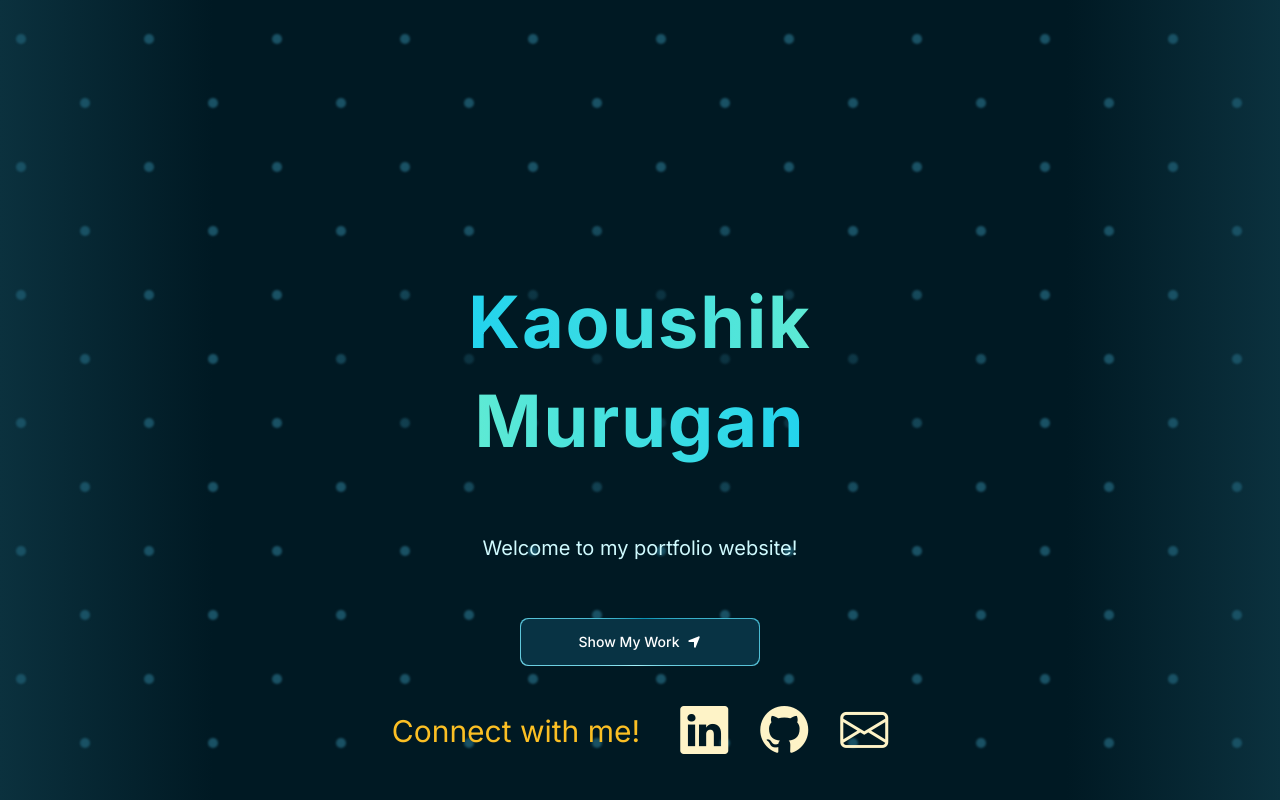
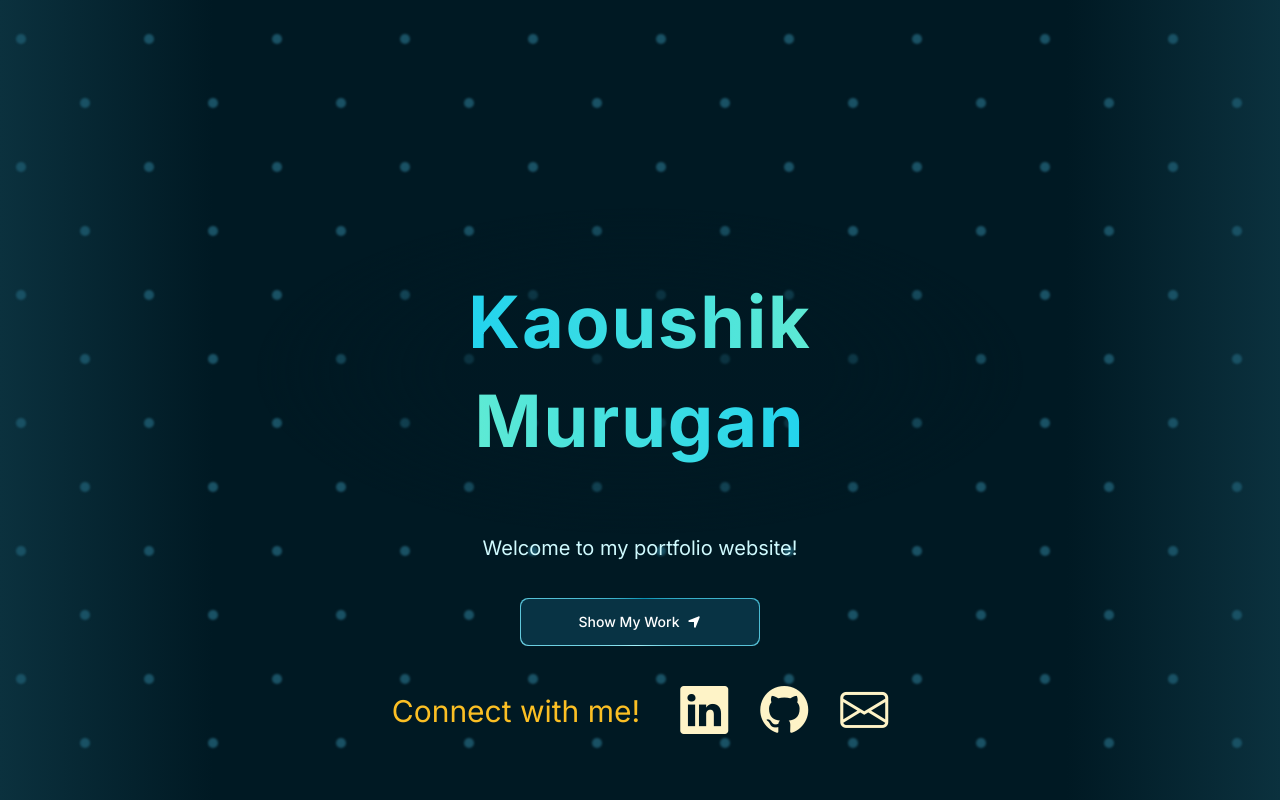
Before and after one commit to KaoushikMurugan/personal-website, a Next.js app: page / in a window 1280 px wide. Shown: the top 800 px of the page. Built offline with nearby package versions, Linux system fonts and the light colour scheme.

Commit message:
Fix/Feat: Changes to hero page and it's components
spacing issue with different widths. made it more consistant and the hight changes resonable

scroll indicator is back and working again

```diff
--- a/components/buttons/magic-button.tsx
+++ b/components/buttons/magic-button.tsx
@@ -14,7 +14,7 @@ const MagicButton = ({
   otherClasses?: string;
 }) => {
   return (
-    <button className="relative inline-flex h-12 overflow-hidden rounded-lg p-[1px] focus:outline-none md:w-60 md:mt-10 hover:scale-105 transition duration-200">
+    <button className="relative inline-flex h-12 overflow-hidden rounded-lg p-[1px] focus:outline-none md:w-60 mt-5 hover:scale-105 transition duration-200">
       <span className="absolute inset-[-1000%] animate-[spin_2s_linear_infinite] bg-[conic-gradient(from_90deg_at_50%_50%,#a5f3fc_0%,#0891b2_50%,#a5f3fc_100%)]" />
       <span className="inline-flex h-full w-full cursor-pointer items-center justify-center rounded-lg bg-cyan-950 text-white px-7 text-sm font-medium backdrop-blur-3xl gap-2">
         {position === "left" && icon}
--- a/components/hero.tsx
+++ b/components/hero.tsx
@@ -9,7 +9,7 @@ import ScrollDownIndicator from './ui/scroll-indicator'
 
 const Hero = () => {
   return (
-    <div className="pb-18 pt-20">
+    <div className="relative pb-18 pt-20 h-screen">
       <div className="flex justify-center relative my-[8rem] z-10">
         <div className="max-w-[89vw] md:max-w-2xl lg:max-w-[60vw] flex flex-col items-center justify-center">
           {/* <h2 className="uppercase tracking-widest text-xs text-center dark:text-blue-100 text-purple-900 max-w-80">
--- a/components/ui/scroll-indicator.tsx
+++ b/components/ui/scroll-indicator.tsx
@@ -10,7 +10,7 @@ const ScrollDownIndicator: React.FC = () => {
 
     return (
         <motion.div
-            className="absolute bottom-[1rem] w-full text-center"
+            className="absolute bottom-[2rem] w-full text-center"
             style={{ opacity, filter: blur }}
             animate={{
                 y: [10, 0, 10],
```
Lines whose indentation alone changed are shown as unchanged.
